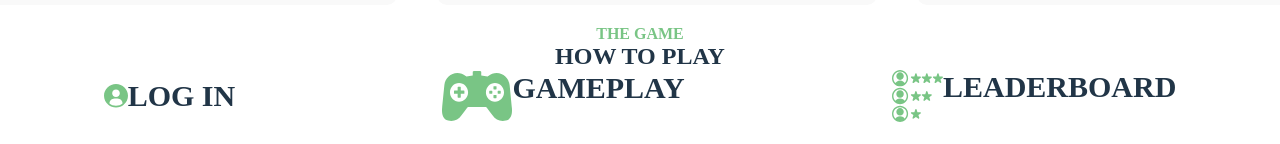
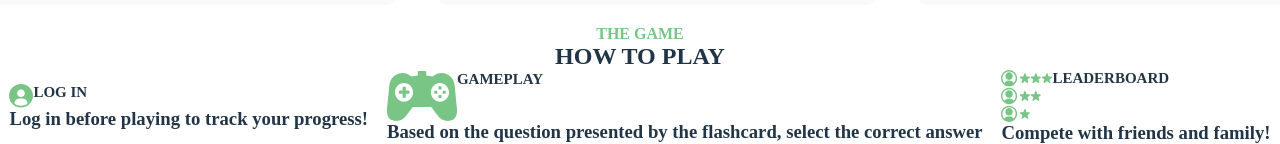
Before and after one commit to justinespinal/environmental-education, a React (Vite) app: page / in a window 1280 px wide. Shown: the part 1142-1286 px from the top of the page. Before the commit the page ends 1264 px from the top, so only its background shows below. Built offline with nearby package versions, Linux system fonts and the light colour scheme.

Commit message:
made changes to home

```diff
--- a/src/App.css
+++ b/src/App.css
@@ -139,5 +139,5 @@ h1 {
 .GameImg {
   display: flex;
   flex-direction: row;
-  font-size: 20px;
+  font-size: 10px;
 }
--- a/src/Home.jsx
+++ b/src/Home.jsx
@@ -72,18 +72,24 @@ const Home = ({ username, loggedIn, setLoggedIn }) => {
             <img src="../img/profile.svg"></img>
             <h2>LOG IN</h2>
           </div>
+          <h3>Log in before playing to track your progress!</h3>
         </div>
         <div className="GameDesc">
           <div className="GameImg">
             <img src="../img/controller.svg"></img>
             <h2>GAMEPLAY</h2>
           </div>
+          <h3>
+            Based on the question presented by the flashcard, select the correct
+            answer
+          </h3>
         </div>
         <div className="GameDesc">
           <div className="GameImg">
             <img src="../img/leader.svg"></img>
             <h2>LEADERBOARD</h2>
           </div>
+          <h3>Compete with friends and family!</h3>
         </div>
       </div>
     </>
```
